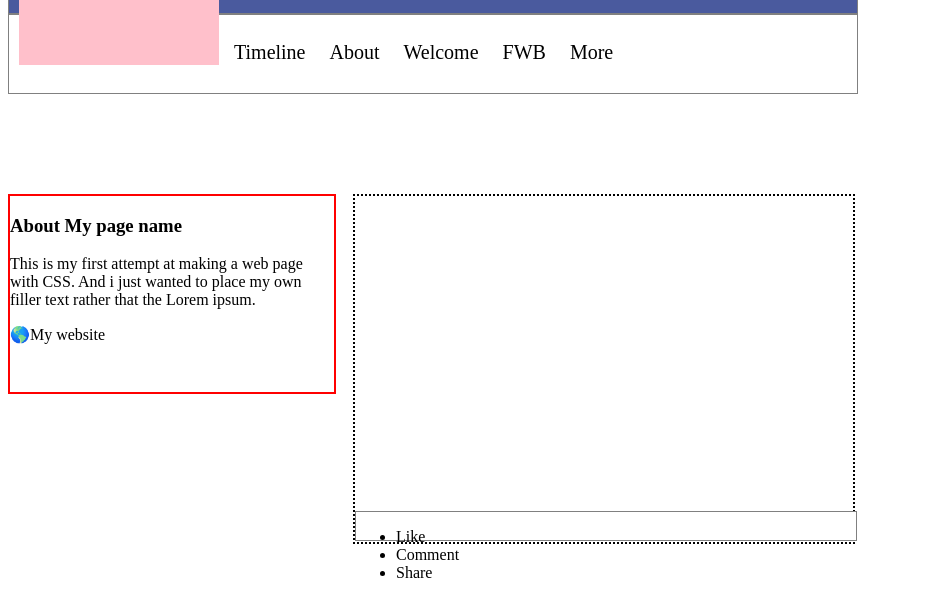
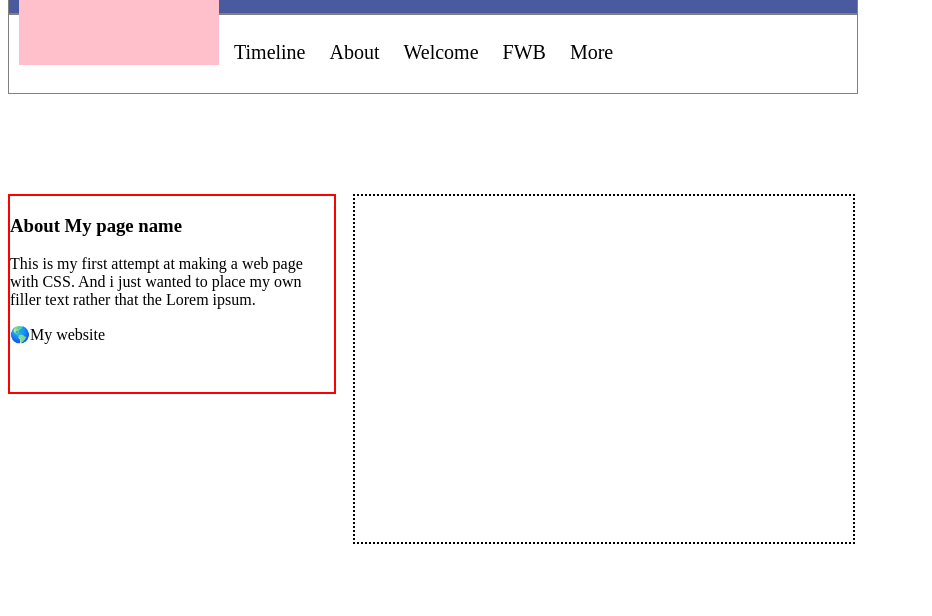
Before and after one commit to Lakjac20/Social-page-assessment, a plain HTML site: page index.html in a window 1280 px wide. Shown: the part 394-1010 px from the top of the page, without its empty margins (0-932 px from the left). Drawn offline with Linux system fonts and the light colour scheme.

Commit message:
removed a change that was made

```diff
--- a/index.html
+++ b/index.html
@@ -45,17 +45,6 @@
             <div class="left-side-link"><p><a href=""></a>🌎My website</p></div>
         </div>
         <div class="column2">
-            <nav>
-                <div class="social-links">
-                    <ul>
-                        <li>Like</li>
-                        <li>Comment</li>
-                        <li>Share</li>
-
-                    </ul>
-
-                </div>
-            </nav>
         </div>
     </div>
 
```
